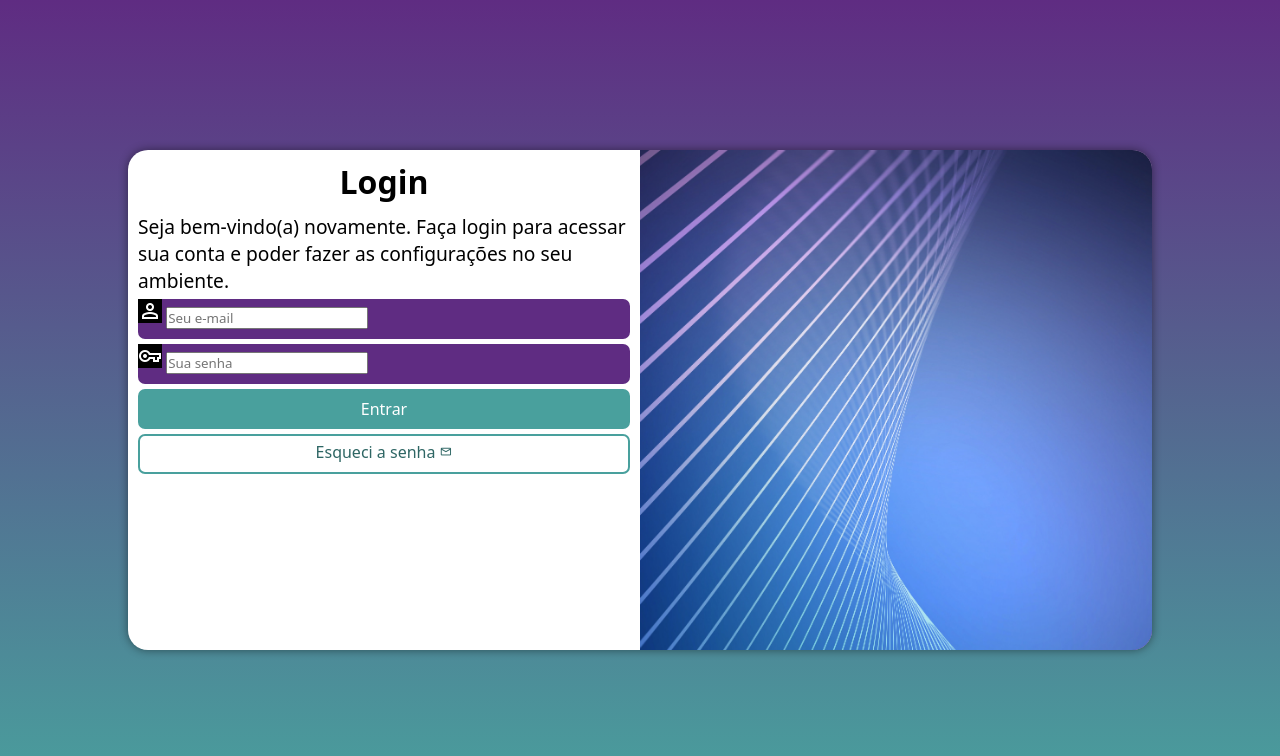
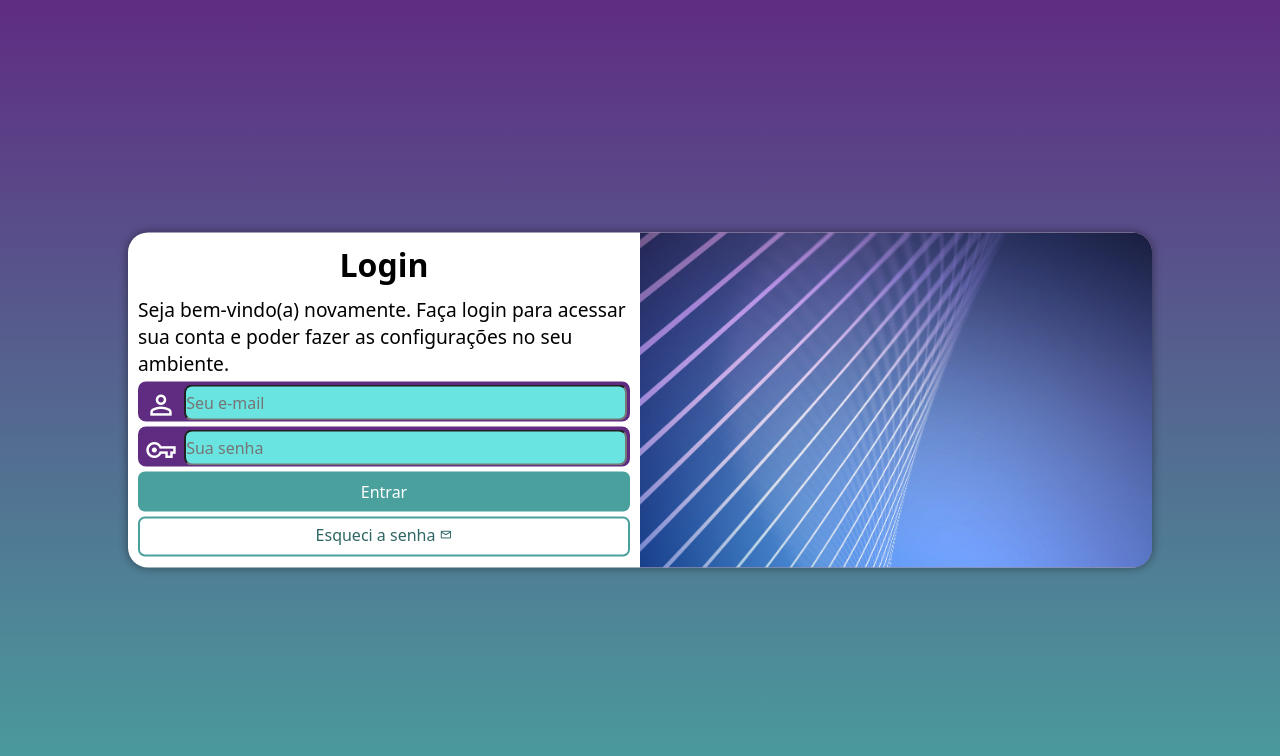
Before and after one commit to DavidSilva32/projeto-login, a plain HTML site: page index.html in a window 1280 px wide. Drawn offline with nearby package versions, Linux system fonts and the light colour scheme.

Commit message:
update CSS

```diff
--- a/estilos/media-query.css
+++ b/estilos/media-query.css
@@ -15,6 +15,7 @@
 
     section#login {
         width: 90vw;
+        height: 290px;
     }
 
     div#imagem {
@@ -40,6 +41,7 @@
 
     section#login {
         width: 1024px;
+        height: 335px;
     }
 
     div#imagem {
--- a/estilos/style.css
+++ b/estilos/style.css
@@ -36,7 +36,6 @@ section#login {
     position: absolute;
     left: 50%;
     top: 50%;
-    transform: translate(-50%, -50%);
     overflow: hidden;
 
     background-color: white;
@@ -45,6 +44,7 @@ section#login {
     border-radius: 20px;
     box-shadow: 0px 0px 10px rgba(0, 0, 0, 0.459);
 
+    transform: translate(-50%, -50%);
     transition: width .3s, height .3s;
     transition-timing-function: ease;
 }
@@ -72,9 +72,10 @@ div#formulario > p {
 
 .campo {
     background-color: var(--cor02);
+    border: 2px solid var(--cor02);
     height: 40px;
     margin: 5px 0px;
-    border-radius: 7px;
+    border-radius: 8px;
 }
 
 .campo > label {
@@ -83,7 +84,22 @@ div#formulario > p {
 
 .campo > span {
     color: white;
-    background-color: black;
+    font-size: 2em;
+    width: 40px;
+    padding: 5px;
+}
+
+div > input {
+    background-color: #69e4e0;
+    font-size: 1em;
+    width: calc(100% - 45px);
+    height: 100%;
+    border-radius: 8px;
+    transform: translateY(-12px);
+}
+
+div > input:focus-within {
+    background-color: white;
 }
 
 form > input[type=submit] {
@@ -124,5 +140,5 @@ form > a#botao > span {
 }
 
 form > a#botao:hover {
-    background-color: #61d4d1;
+    background-color: #69e4e0;
 }
```
